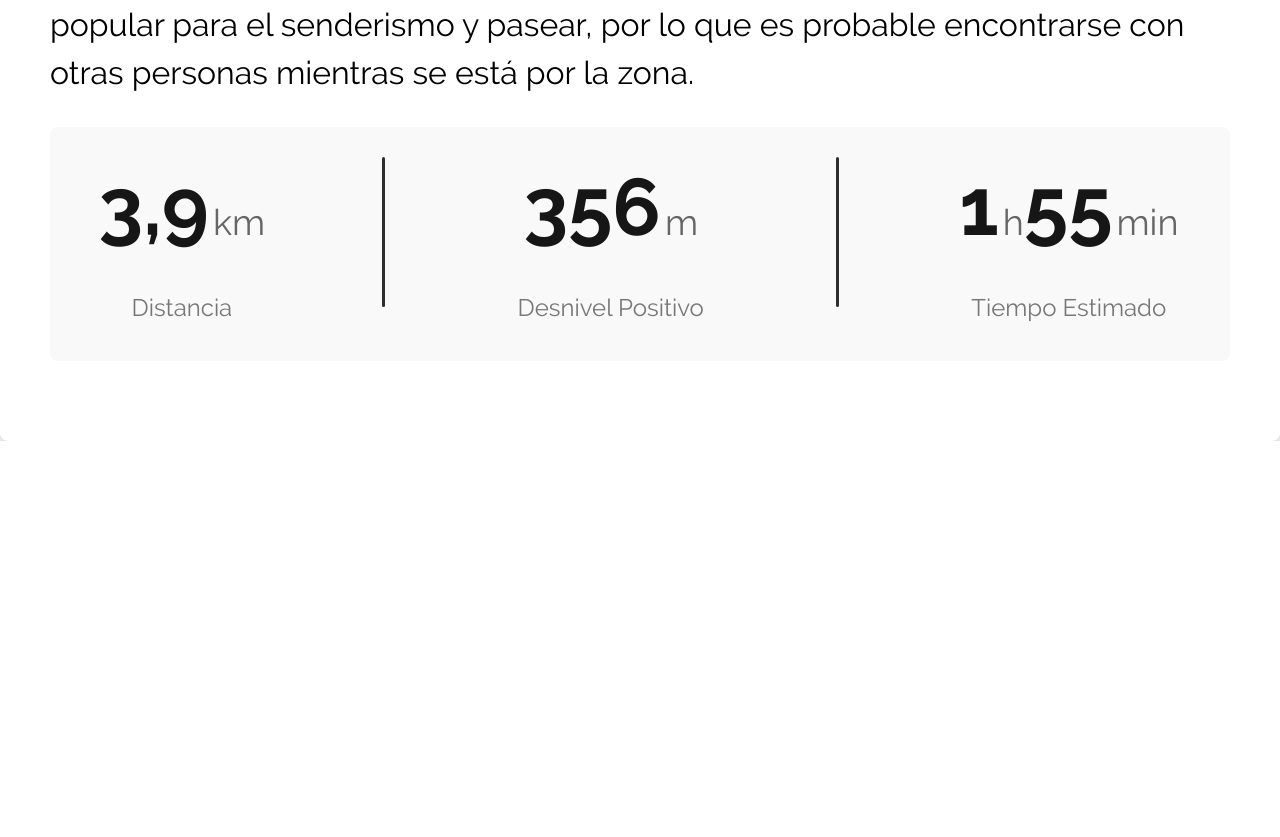
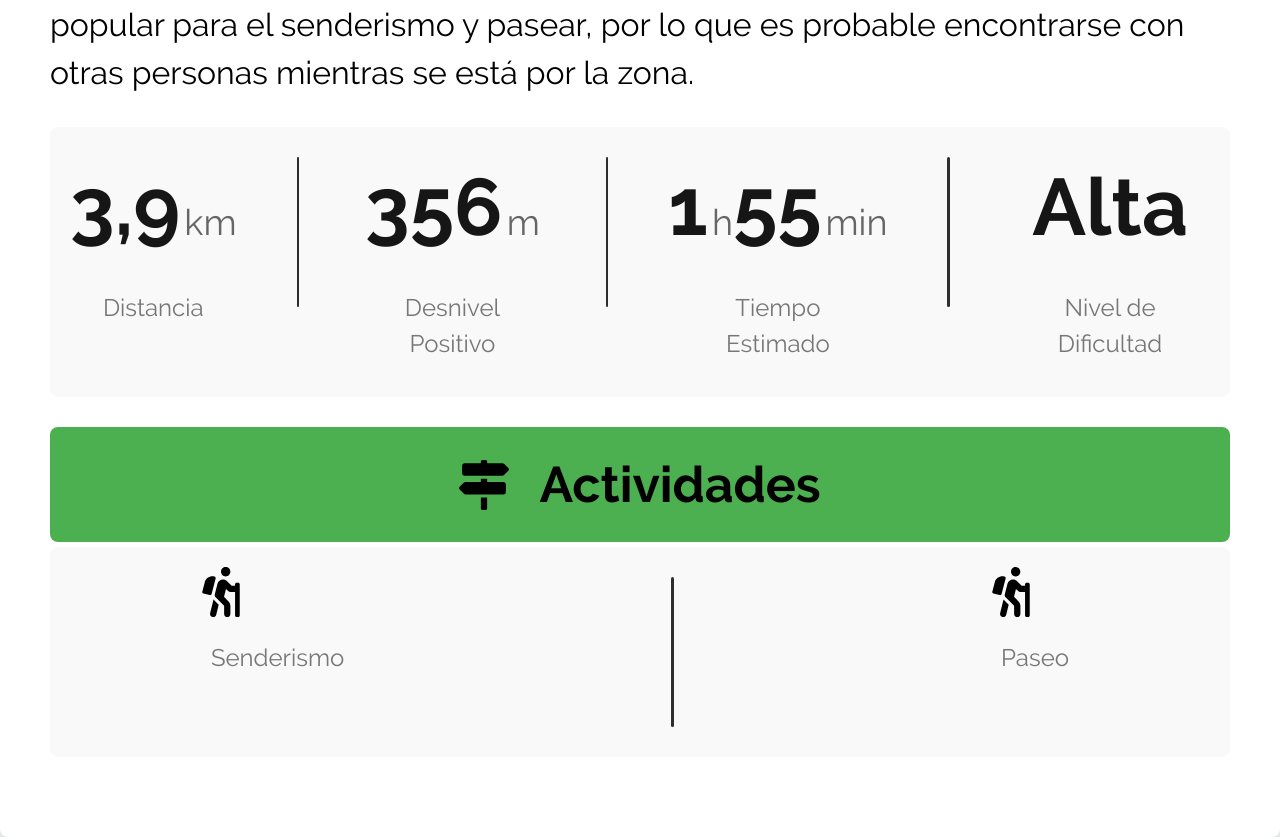
Before and after one commit to AndreRoj/proyectoWiHike, a React (Vite) app: page /info_rutas in a window 1280 px wide. Shown: the part 960-1797 px from the top of the page. Before the commit the page ends 1401 px from the top, so only its background shows below. Built offline with nearby package versions, Linux system fonts and the light colour scheme; no server answers.

Commit message:
Creado la parte de activivdades en el componente de InfoRutas

```diff
--- a/src/App.jsx
+++ b/src/App.jsx
@@ -6,23 +6,43 @@ import NotFound from './pages/NotFound';
 import Rutas from './pages/Rutas';
 import InfoRutas from './pages/InfoRutas';
 import { BrowserRouter, Routes, Route } from 'react-router';
+import { Navbar } from './components/Navbar';
+import { UserProvider } from './Context/UserContext';
+import AOS from 'aos';
+import 'aos/dist/aos.css'; // Importa los estilos de AOS
+import React, { useEffect } from 'react';
 
 function App() {
+  useEffect(() => {
+    AOS.init({
+      duration: 1000, // Duración de la animación en milisegundos
+      once: true, // Si la animación solo se ejecuta una vez
+    });
+  }, []);
+
 
   return (
 
     <BrowserRouter>
 
+    <UserProvider>
+
     <Routes>
-      <Route path='/' element = {<HomePage frase={'Hello'}/>} />
+
+      <Route element = {<Navbar/>}>
+
+        <Route path='/' element = {<HomePage/>} />
         <Route path='login' element = {<Login/>}/>
         <Route path='register' element = {<Register/>}/>
         <Route path='*' element = {<NotFound/>}/>
         <Route path='rutas' element = {<Rutas/>} />
         <Route path='info_rutas' element ={<InfoRutas/>} />
 
+      </Route>
 
     </Routes>
+
+    </UserProvider>
 
   </BrowserRouter>
   )
--- a/src/components/InfoRuta.jsx
+++ b/src/components/InfoRuta.jsx
@@ -1,8 +1,10 @@
 import React from "react";
 import "../styles/InfoRuta.css"
 import { FaStar } from "react-icons/fa";
+import { FaMapSigns } from "react-icons/fa"; /*icono de letreritos */
+import { FaHiking } from "react-icons/fa"; /*icono de persona camiando */
 
-export function InfoRuta({nombre, estrellas, imagenPrincipal, imagen2, imagen3, descripcion, distancia, desnivel_positivo, horas, minutos}) {
+export function InfoRuta({nombre, estrellas, imagenPrincipal, imagen2, imagen3, descripcion, distancia, desnivel_positivo, horas, minutos, dificultad}) {
     return (
         <div className="rutaInfo-content" syte>
                 <h1 className="nombreRuta">{nombre}</h1>
@@ -42,7 +44,28 @@ export function InfoRuta({nombre, estrellas, imagenPrincipal, imagen2, imagen3,
                     <span className="unidad">min</span>
                     <span className="detalles">Tiempo Estimado</span>
                 </div>
+                <div className="separador"></div>
+                <div className="metrica">
+                    <span className="valor">{dificultad}</span>
+                    <span className="detalles">Nivel de Dificultad</span>
+                </div>
             </div>
+            <div className="InfoRuta-title">
+                <FaMapSigns style={{color: 'black',fontSize: '50px',justifyContent: 'center',alignItems: 'center'}}/>
+                <span>Actividades</span>
+            </div>
+            <div className="metricas-container">
+                <div className="metrica">
+                    <FaHiking style={{color: 'black',fontSize: '50px',justifyContent: 'center',alignItems: 'center'}}/>
+                    <span className="detalles">Senderismo</span>
+                </div>
+                <div className="separador"></div>
+                <div className="metrica">
+                    <FaHiking style={{color: 'black',fontSize: '50px',justifyContent: 'center',alignItems: 'center'}}/>
+                    <span className="detalles">Paseo</span>
+                </div>
+            </div>
+
         </div>
     );
 }
--- a/src/pages/HomePage.jsx
+++ b/src/pages/HomePage.jsx
@@ -8,7 +8,7 @@ import { db } from '../firebase';
 import { getDocs, collection, query, orderBy, limit } from "firebase/firestore";
 import React, { useEffect, useState } from 'react';
 
-export default function HomePage({ frase }) {
+export default function HomePage() {
   const contextUser = use(UserContext);
   const { user, setUser } = contextUser;
   console.log(user);
--- a/src/pages/InfoRutas.jsx
+++ b/src/pages/InfoRutas.jsx
@@ -5,7 +5,6 @@ import "./HomePage.css";
 export default function InfoRutas() {
     return (
         <div className='HomePage'>
-            <Navbar/>
             <InfoRuta
             nombre="Sabas Nieves"
             estrellas="5"
@@ -18,6 +17,7 @@ export default function InfoRutas() {
             // duracion dividido colocando las horas y los minutos por separado
             horas="1"
             minutos="55"
+            dificultad="Alta"
             />
         </div>
 
--- a/src/styles/InfoRuta.css
+++ b/src/styles/InfoRuta.css
@@ -62,8 +62,8 @@
   }
 
   .infoRuta-description {
-    margin-top: 30px;
-    margin-bottom: 30px;
+    margin-top: 30px; /*para colocar espacio antes del parrafo*/
+    margin-bottom: 30px; /*para colocar espacio despues del parrafo*/
     font-family: 'Raleway-Regular';
     font-size: 32px;
     color: #000000;
@@ -71,13 +71,13 @@
 }
 
 .metricas-container {
+  margin-bottom: 30px;
   display: flex;
   justify-content: space-around; /* Distribuye las métricas de manera uniforme */
   background-color: #f9f9f9;
   gap: 60px; /* Espacio entre métricas */
   padding: 20px;
   border-radius: 8px;
-  margin-bottom: 30px;
 }
 
 .metrica {
@@ -113,6 +113,21 @@
   border-radius: 8px;
 }
 
+.InfoRuta-title {
+  font-family: 'Raleway-bold';
+  color: black;
+  font-size: 50px;
+  font-weight: bold;
+  background-color: #4CAF50;
+  border-radius: 8px;
+  padding: 20px;
+  gap: 30px;
+  display: flex;
+  justify-content: center;
+  align-items: center;
+  margin-bottom: 5px;
+}
+
 @font-face {
     font-family: 'Raleway-bold';
     src: url('/fonts/Raleway-Bold.ttf') format('truetype');
```
Lines whose indentation alone changed are shown as unchanged.
